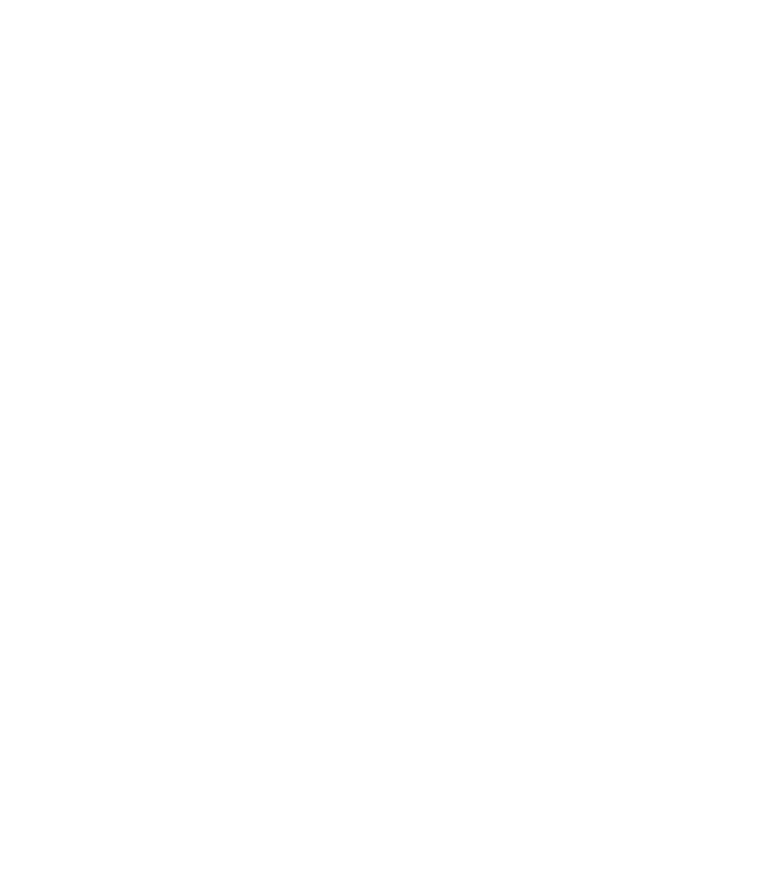
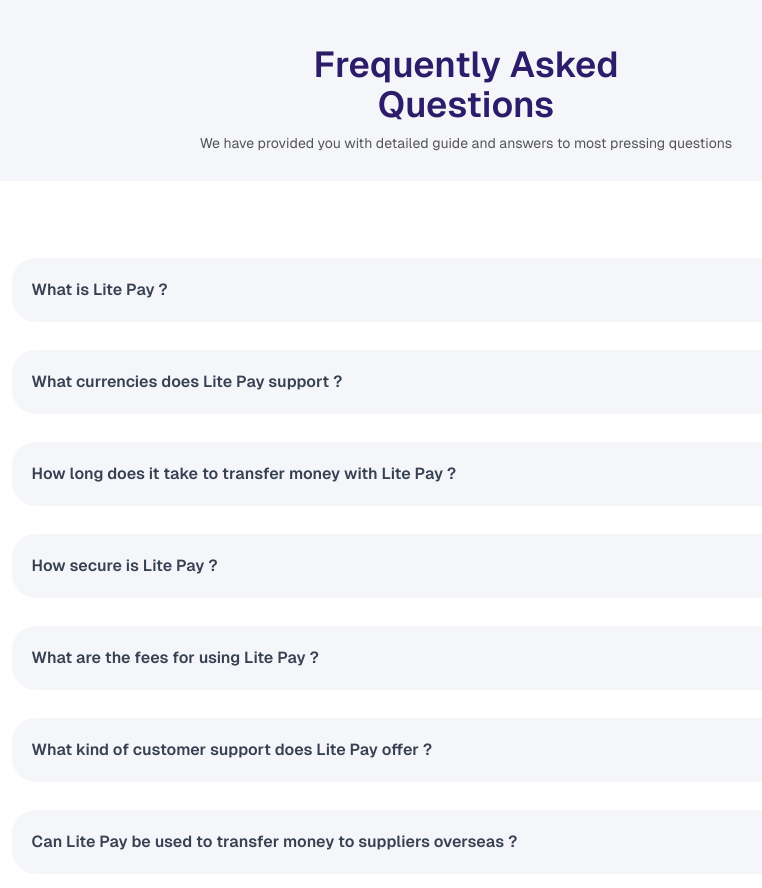
Before and after one commit to Ruthiejayjay/lite-pay-landing, a Next.js app: page / in a window 1280 px wide. Shown: the part 4000-4888 px from the top of the page, without its empty margins (174-936 px from the left). Before the commit the page ends 3916 px from the top, so only its background shows below. Built offline with nearby package versions, Linux system fonts and the light colour scheme.

Commit message:
faqs completed

```diff
--- a/src/app/page.tsx
+++ b/src/app/page.tsx
@@ -7,6 +7,7 @@ import About from "@/components/Landing/About/Index";
 import VirtualCard from "@/components/Landing/VirtualCard/Index";
 import EverythingYouNeedToKnow from "@/components/Landing/EverythingYouNeedToKnow/Index";
 import Testimonial from "@/components/Landing/Testimonial/Index";
+import FAQ from "@/components/Landing/FAQ/Index";
 
 export default function Home() {
   return (
@@ -24,6 +25,7 @@ export default function Home() {
         <VirtualCard />
         <EverythingYouNeedToKnow />
         <Testimonial />
+        <FAQ />
       </main>
       <footer className="row-start-3 flex gap-6 flex-wrap items-center justify-center"></footer>
     </div>
--- a/src/components/General/MobileNavBar/Index.tsx
+++ b/src/components/General/MobileNavBar/Index.tsx
@@ -18,7 +18,7 @@ export default function MobileNav() {
     { title: "How it Works", route: "#how-it-works" },
     { title: "About", route: "#about-us" },
     { title: "Testimonials", route: "#testimonials" },
-    { title: "FAQs", route: "faqs" },
+    { title: "FAQs", route: "#faqs" },
     { title: "Contact", route: "#contact" },
   ];
 
--- a/src/components/General/NavBar/Index.tsx
+++ b/src/components/General/NavBar/Index.tsx
@@ -4,7 +4,7 @@ const navActions = [
   { title: "How it Works", route: "#how-it-works" },
   { title: "About", route: "#about-us" },
   { title: "Testimonials", route: "#testimonials" },
-  { title: "Faqs", route: "faqs" },
+  { title: "Faqs", route: "#faqs" },
   { title: "Contact", route: "#contact" },
 ];
 
--- /dev/null
+++ b/src/components/Landing/FAQ/Index.tsx
@@ -0,0 +1,63 @@
+import SvgIcon from "@/components/General/SvgIcon/SvgIcon";
+import faqs from "@/constants/faqs";
+
+import { useState } from "react";
+export default function FAQ() {
+  const [active, setActive] = useState<number | null>(null);
+  const toggle = (i: number) => {
+    if (active === i) {
+      setActive(-1);
+    } else {
+      setActive(i);
+    }
+  };
+  return (
+    <div id="faqs" className="relative p-3 md:p-8 pb-10 bg-[#F5F6FA]">
+      <div className="md:container mx-auto mt-5 w-full p-thin md:p-medium flex flex-col justify-center relative z-20">
+        <div className="mx-auto flex flex-col justify-center items-center text-center space-y-2">
+          <h3 className="text-xl md:text-4xl font-semibold text-brand-900 w-3/4">
+            Frequently Asked Questions
+          </h3>
+          <p className="text-sm text-center font-normal text-[#555555]">
+            We have provided you with detailed guide and answers to most
+            pressing questions
+          </p>
+        </div>
+        <div className="mt-7 p-thin bg-white space-y-7 md:p-medium rounded-[32px]">
+          {faqs.map((faq) => (
+            <div key={faq.id} className=" overflow-hidden">
+              <div
+                className="flex justify-between items-center bg-[#F5F6FA] p-5 rounded-[24px] z-10"
+                onClick={() => toggle(faq.id)}
+              >
+                <h4
+                  className={`text-sm md:text-base font-semibold ${
+                    active === faq.id ? "text-brand-900" : "text-gray-700"
+                  }`}
+                >
+                  {faq.question}
+                </h4>
+                <button className="">
+                  <SvgIcon
+                    name={`chevron-${active === faq.id ? "down" : "up"}`}
+                    className={`text-lg ${
+                      active === faq.id ? "text-brand-900" : "text-gray-500"
+                    }`}
+                  />
+                </button>
+              </div>
+              {active === faq.id && (
+                <div className="bg-[#F5F6FA] p-5 -mt-4 rounded-b-[24px]">
+                  <p
+                    className="text-sm md:text-base text-gray-700"
+                    dangerouslySetInnerHTML={{ __html: faq.answer }}
+                  ></p>
+                </div>
+              )}
+            </div>
+          ))}
+        </div>
+      </div>
+    </div>
+  );
+}
--- /dev/null
+++ b/src/constants/faqs.ts
@@ -0,0 +1,44 @@
+const faqs = [
+    {
+        id: 1,
+        question: "What is Lite Pay ?",
+        answer: `Lite Pay is a financial services company that offers businesses and individuals
+          access to global banking services, including virtual accounts in multiple currencies,
+           global transfer services, and forex services`,
+    },
+    {
+        id: 2,
+        question: " What currencies does Lite Pay support ?",
+        answer: `Lite Pay offers virtual accounts in GBP, USD, NGN, and EUR,
+            and supports global transfers in over 50 currencies.`,
+    },
+    {
+        id: 3,
+        question: "How long does it take to transfer money with Lite Pay ?",
+        answer: `Transfers with Lite Pay are typically completed within 1-3 business days, depending on the destination and currency.`,
+    },
+    {
+        id: 4,
+        question: " How secure is Lite Pay ?",
+        answer: `Lite Pay prioritizes security and reliability, using cutting-edge
+          technology and partnering with reputable financial institutions to ensure
+           customer data and transactions are protected.`,
+    },
+    {
+        id: 5,
+        question: "What are the fees for using Lite Pay ?",
+        answer: `Lite Pay offers competitive exchange rates and zero transfer fees for global transfers. Fees for virtual accounts and other services are available on our website and may vary by currency and service.`,
+    },
+    {
+        id: 6,
+        question: "What kind of customer support does Lite Pay offer ?",
+        answer: `Lite Pay offers dedicated customer support via email, phone, and chat, available during business hours. Our support team is ready to assist with any questions or concerns.`,
+    },
+    {
+        id: 7,
+        question: "Can Lite Pay be used to transfer money to suppliers overseas ?",
+        answer: ` Lite Pay can be used to transfer money to suppliers overseas. Lite Pay offers global cross currency transfer and forex transfer services, allowing businesses to send payments to suppliers and partners around the world.`,
+    },
+];
+
+export default faqs;
```
Also changed, not shown: src/assets/icons/chevron-up.svg (added).
